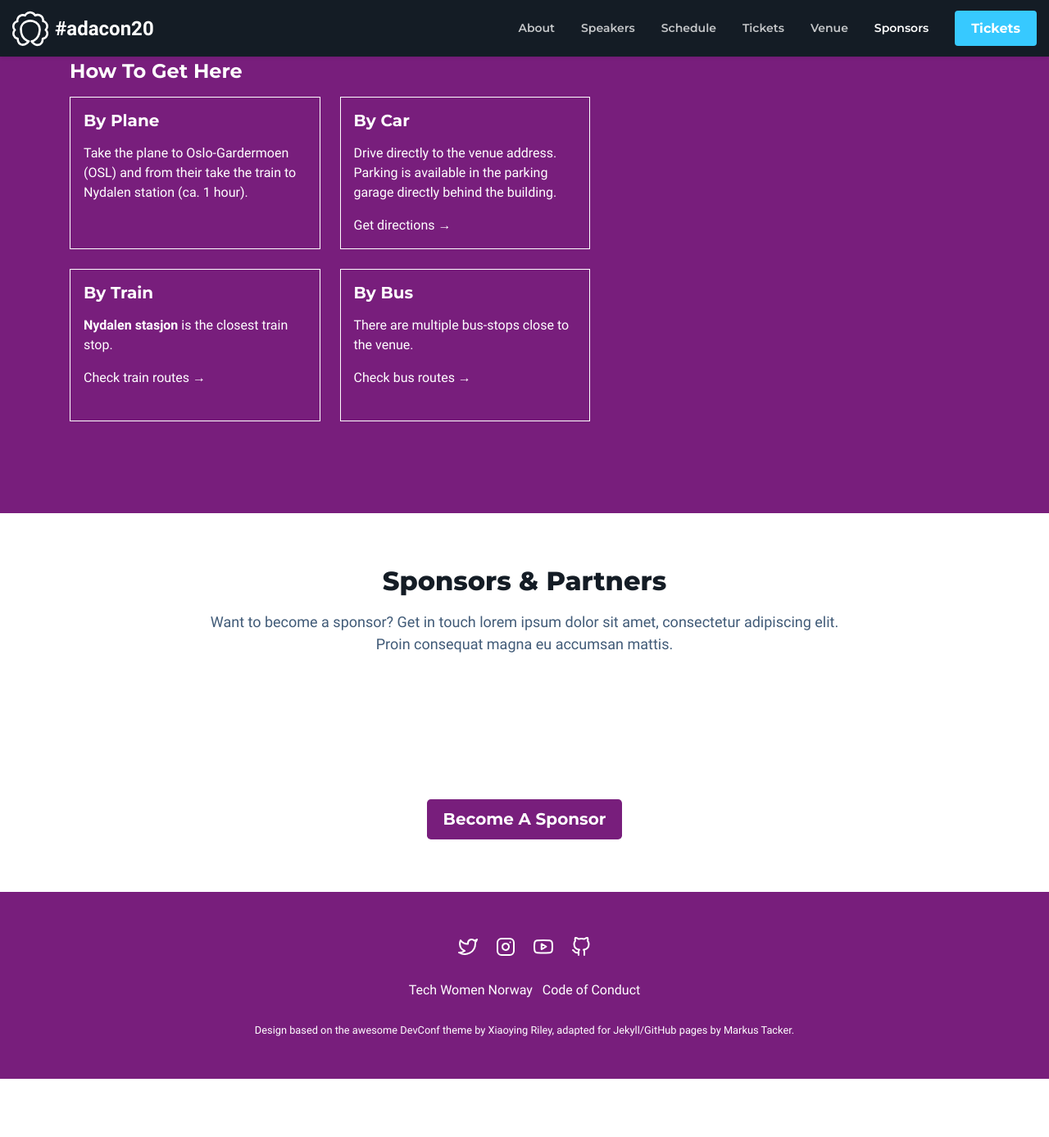
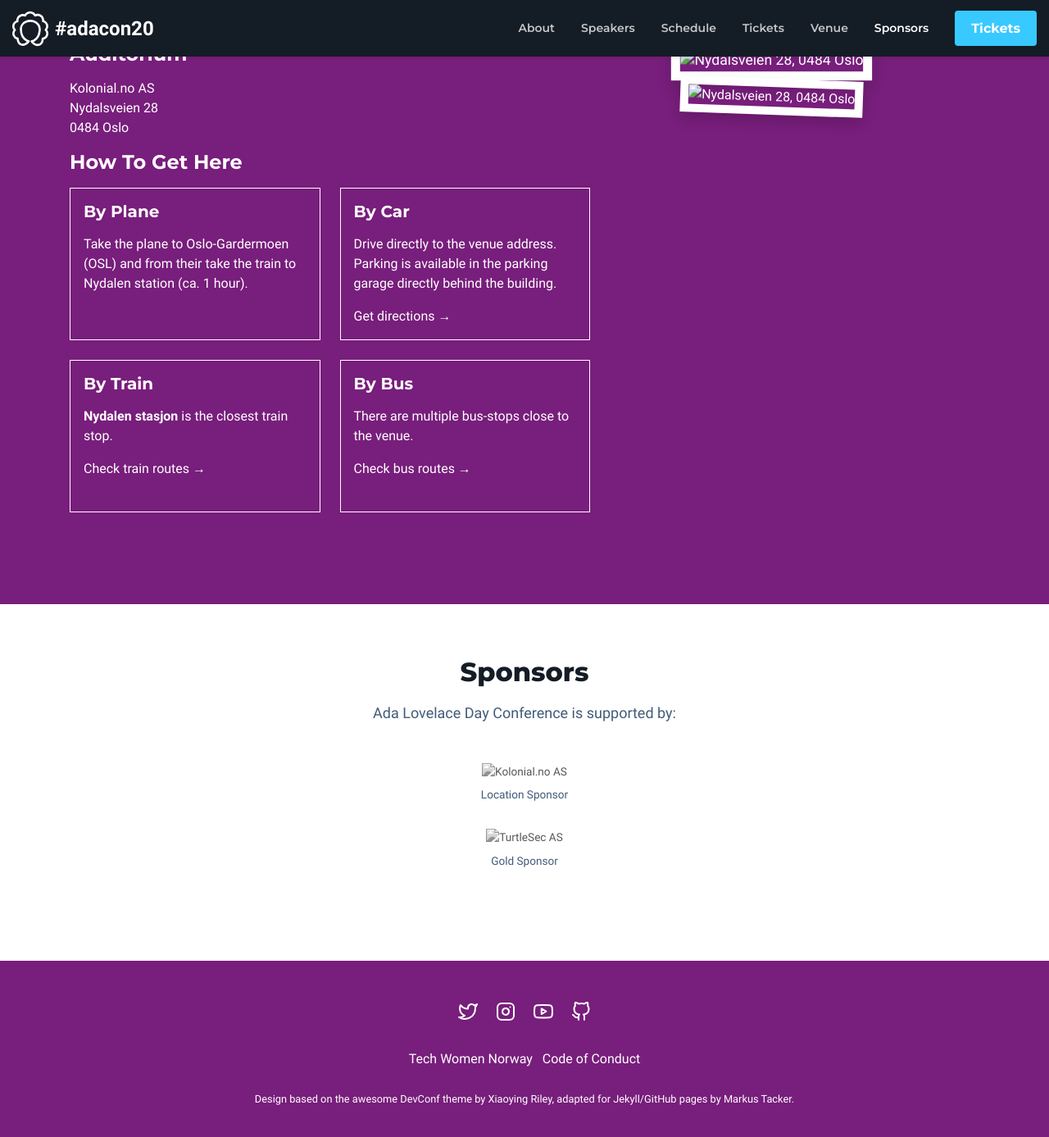
Before and after one commit to tech-women/adacon, a Jekyll site: the page built from 20/index.md, in a window 1280 px wide and 1400 px high, scrolled down 7200 px. Shown: the top 1387 px of the window at 82% size. Built offline with Jekyll 4.4.1, drawn with Linux system fonts in a browser that asks for light colours; some web fonts are replaced; before the commit the page ends 8516 px from its top, so only the background shows below that.

Commit message:
feat: add sponsors section

```diff
--- a/20/theme.uncss.css
+++ b/20/theme.uncss.css
@@ -144,10 +144,6 @@
   vertical-align: middle;
   border-style: none; }
 
-svg {
-  overflow: hidden;
-  vertical-align: middle; }
-
 button {
   border-radius: 0; }
 
@@ -276,7 +272,7 @@
   margin-right: -15px;
   margin-left: -15px; }
 
-.col-6, .col-12, .col-md-3, .col-md-4, .col-md-6, .col-lg-2, .col-lg-3, .col-lg-4, .col-lg-7 {
+.col-6, .col-12, .col-md-3, .col-md-4, .col-md-6, .col-lg-3, .col-lg-4, .col-lg-7 {
   position: relative;
   width: 100%;
   padding-right: 15px;
@@ -303,10 +299,6 @@
     flex: 0 0 50%;
     max-width: 50%; } }
 @media (min-width: 992px) {
-
-  .col-lg-2 {
-    flex: 0 0 16.6666666667%;
-    max-width: 16.6666666667%; }
 
   .col-lg-3 {
     flex: 0 0 25%;
@@ -797,9 +789,6 @@
 .flex-column {
   flex-direction: column !important; }
 
-.justify-content-center {
-  justify-content: center !important; }
-
 .align-items-center {
   align-items: center !important; }
 @media (min-width: 768px) {
@@ -900,7 +889,6 @@
 .py-4 {
   padding-bottom: 1.5rem !important; }
 
-.pt-5,
 .py-5 {
   padding-top: 3rem !important; }
 
@@ -1543,10 +1531,30 @@
   .tiles {
     grid-template: 1fr 1fr / 1fr 1fr; } }
 /* Sponsors */
-.logo-item {
-  margin-bottom: 1rem; }
-  .logo-item img {
-    max-width: 100%; }
+.sponsors {
+  margin-bottom: 1rem;
+  display: flex;
+  align-items: center;
+  flex-direction: column; }
+  .sponsors div {
+    display: flex;
+    flex-direction: column;
+    align-items: center;
+    font-size: 85%;
+    margin-bottom: 2rem;
+    max-width: 250px; }
+    .sponsors div a {
+      color: #415b78; }
+    .sponsors div img {
+      width: 100%;
+      margin-bottom: 0.5rem;
+      filter: grayscale(1);
+      transition: all 0.4s ease-in-out; }
+      @media (prefers-reduced-motion: reduce) {
+        .sponsors div img {
+          transition: none; } }
+      .sponsors div img:hover {
+        filter: none; }
 
 /* footer */
 .footer {
--- a/_layouts/adacon20.html
+++ b/_layouts/adacon20.html
@@ -1529,102 +1529,42 @@
     <section id="sponsors-section" class="sponsors-section section">
       <div class="container">
         <h3 class="section-heading text-center mb-3">
-          Sponsors &amp; Partners
+          Sponsors
         </h3>
         <div class="section-intro text-center single-col-max mx-auto mb-5">
-          Want to become a sponsor? Get in touch lorem ipsum dolor sit amet,
-          consectetur adipiscing elit. Proin consequat magna eu accumsan mattis.
-        </div>
-        <div class="row logos justify-content-center">
-          <div class="logo-item col-6 col-md-4 col-lg-2">
+          {{ site.name }} is supported by:
+        </div>
+        <div class="sponsors">
+          <div>
+            <a
+              href="https://kolonial.no"
+              target="_blank"
+              rel="noopener noreferrer"
+            >
               <img
                 class="lazyload"
-              data-src="assets/images/logos/logo-1.svg"
-              alt=""
+                data-src="https://cdn.sanity.io/images/q0ipzqdg/production/c9b1e72f4e9a6a1d4e993eb2449e53b20dac5061-129x16.svg"
+                alt="Kolonial.no AS"
               />
-          </div>
-          <div class="logo-item col-6 col-md-4 col-lg-2">
+            </a>
+            Location Sponsor
+          </div>
+          <div>
+            <a
+              href="https://turtlesec.no/"
+              target="_blank"
+              rel="noopener noreferrer"
+            >
               <img
                 class="lazyload"
-              data-src="assets/images/logos/logo-2.svg"
-              alt=""
+                data-src="https://cdn.sanity.io/images/q0ipzqdg/production/1122e99fea84cf8d8e68537a958030c98282c235-209x66.svg"
+                alt="TurtleSec AS"
               />
-          </div>
-          <div class="logo-item col-6 col-md-4 col-lg-2">
-            <img
-              class="lazyload"
-              data-src="assets/images/logos/logo-3.svg"
-              alt=""
-            />
-          </div>
-          <div class="logo-item col-6 col-md-4 col-lg-2">
-            <img
-              class="lazyload"
-              data-src="assets/images/logos/logo-4.svg"
-              alt=""
-            />
-          </div>
-          <div class="logo-item col-6 col-md-4 col-lg-2">
-            <img
-              class="lazyload"
-              data-src="assets/images/logos/logo-5.svg"
-              alt=""
-            />
-          </div>
-          <div class="logo-item col-6 col-md-4 col-lg-2">
-            <img
-              class="lazyload"
-              data-src="assets/images/logos/logo-6.svg"
-              alt=""
-            />
-          </div>
-          <div class="logo-item col-6 col-md-4 col-lg-2">
-            <img
-              class="lazyload"
-              data-src="assets/images/logos/logo-7.svg"
-              alt=""
-            />
-          </div>
-          <div class="logo-item col-6 col-md-4 col-lg-2">
-            <img
-              class="lazyload"
-              data-src="assets/images/logos/logo-8.svg"
-              alt=""
-            />
-          </div>
-          <div class="logo-item col-6 col-md-4 col-lg-2">
-            <img
-              class="lazyload"
-              data-src="assets/images/logos/logo-9.svg"
-              alt=""
-            />
-          </div>
-          <div class="logo-item col-6 col-md-4 col-lg-2">
-            <img
-              class="lazyload"
-              data-src="assets/images/logos/logo-10.svg"
-              alt=""
-            />
-          </div>
-          <div class="logo-item col-6 col-md-4 col-lg-2">
-            <img
-              class="lazyload"
-              data-src="assets/images/logos/logo-11.svg"
-              alt=""
-            />
-          </div>
-          <div class="logo-item col-6 col-md-4 col-lg-2">
-            <img
-              class="lazyload"
-              data-src="assets/images/logos/logo-12.svg"
-              alt=""
-            />
+            </a>
+            Gold Sponsor
           </div>
         </div>
         <!--//row-->
-        <div class="sponsors-cta text-center pt-5">
-          <a class="btn-primary btn btn-lg" href="#">Become A Sponsor</a>
-        </div>
       </div>
       <!--//container-->
     </section>
```
Also changed, not shown: _sass/20/_home.scss (+23 -3 lines), 20/assets/images/logos/logo-1.svg (deleted), 20/assets/images/logos/logo-10.svg (deleted), 20/assets/images/logos/logo-11.svg (deleted), 20/assets/images/logos/logo-12.svg (deleted), 20/assets/images/logos/logo-2.svg (deleted), 20/assets/images/logos/logo-3.svg (deleted), 20/assets/images/logos/logo-4.svg (deleted), 20/assets/images/logos/logo-5.svg (deleted), 20/assets/images/logos/logo-6.svg (deleted), 20/assets/images/logos/logo-7.svg (deleted), 20/assets/images/logos/logo-8.svg (deleted), 20/assets/images/logos/logo-9.svg (deleted), 1 other file. Lines whose indentation alone changed are shown as unchanged.
